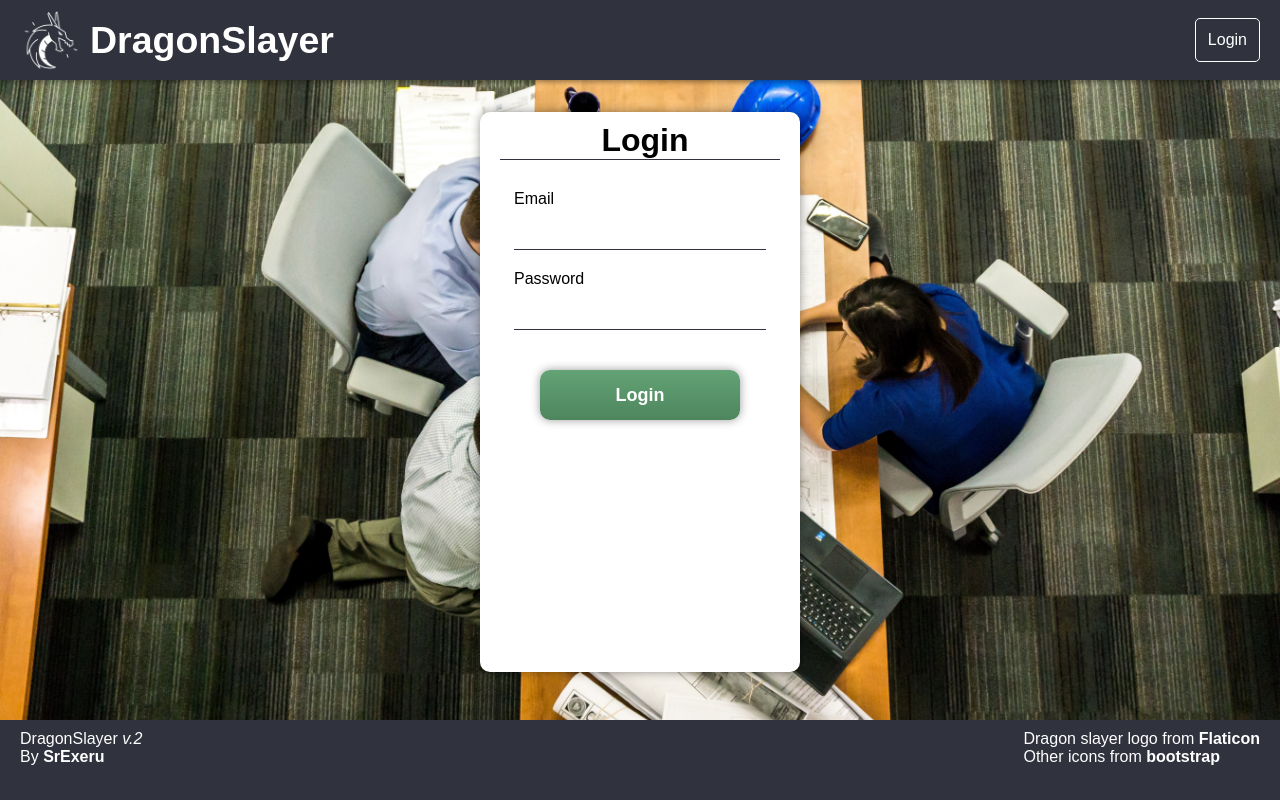
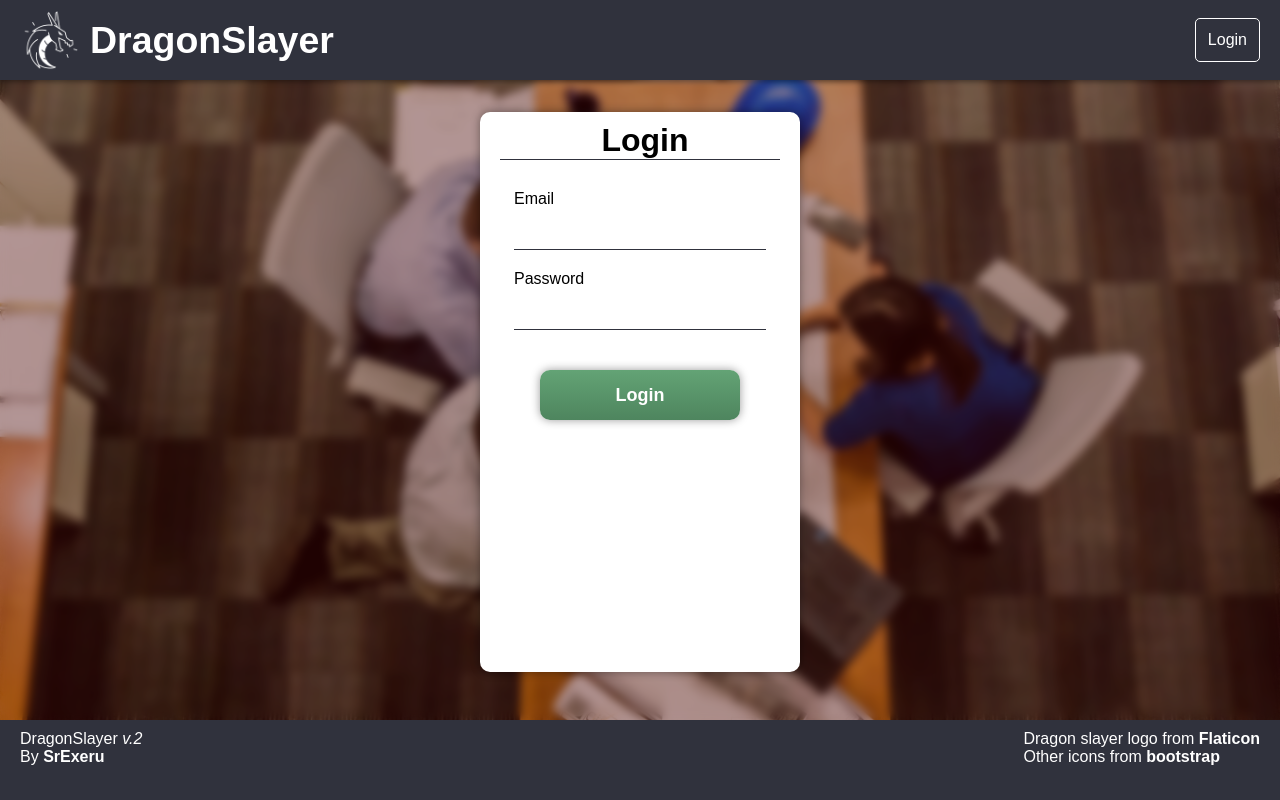
Before and after one commit to SrExeru/DragonSlayer-v2-CRUD-app, a Flask app: page /login in a window 1280 px wide. Run offline with Flask 3, Linux system fonts and the light colour scheme.

Commit message:
Enhance login page styles: add backdrop overlay and improve z-index for better visual hierarchy

```diff
--- a/static/css/login.css
+++ b/static/css/login.css
@@ -1,6 +1,21 @@
 body {
     background-image: url('../img/background_login.jpg');
     background-size: cover;
+}
+
+body::after {
+    position: absolute;
+    display: block;
+    content: "";
+    top: 0;
+    bottom: 0;
+    right: 0;
+    left: 0;
+    width: 100vw;
+    height: 100h;
+    z-index: 10;
+    background: #4b05076c;
+    backdrop-filter: blur(5px);
 }
 
 main {
@@ -9,6 +24,7 @@ main {
     box-shadow: 0 0 10px 0 #0006;
     padding: 10px 20px;
     width: 25vw;
+    z-index: 100;
 }
 
 h1 {
```
